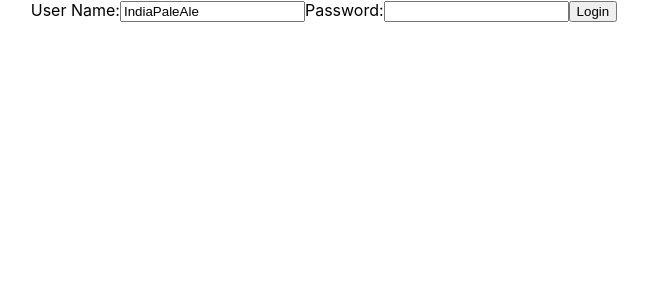
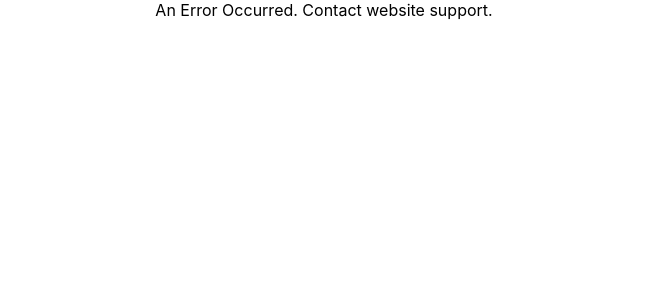
Before and after one commit to codragon2020/full-stack-with-react-and-spring-boot, a React (Create React App) app in the folder frontend/todo-app/: page /welcome/IndiaPaleAle in a window 1280 px wide. Shown: the top 300 px of the page, without its empty margins (316-964 px from the left). Built offline with nearby package versions, Linux system fonts and the light colour scheme.

Commit message:
Added WithNavigation to support any redirect requests. Added error handling for invalid webpages.

```diff
--- a/frontend/todo-app/package.json
+++ b/frontend/todo-app/package.json
@@ -8,6 +8,7 @@
     "@testing-library/user-event": "^13.5.0",
     "react": "^17.0.2",
     "react-dom": "^17.0.2",
+    "react-router-dom": "^6.2.2",
     "react-scripts": "5.0.0",
     "web-vitals": "^2.1.4"
   },
--- a/frontend/todo-app/src/components/todo/TodoApp.jsx
+++ b/frontend/todo-app/src/components/todo/TodoApp.jsx
@@ -1,13 +1,34 @@
 import React, { Component } from 'react';
+import {BrowserRouter as Router, Route, Routes} from 'react-router-dom'
+import withNavigation from './WithNavigation';
 
 class TodoApp extends Component {
 	render() {
+        const LoginComponentWithNavigation = withNavigation(LoginComponent);
 		return (
 			<div className="TodoApp">
-				<LoginComponent />
+                <Router>
+                    <Routes>
+                        <Route path="/" element={<LoginComponent />} />
+                        <Route path="/login" element={<LoginComponentWithNavigation />}/>
+                        {/* <Route path="/login" element={<LoginComponent />}/> */}
+                        <Route path="/welcome" element={<WelcomeComponent />}/>
+                        <Route path="*" element={<ErrorComponent/>}/>
+                    </Routes>
+                </Router>
 			</div>
 		);
 	}
+}
+
+class WelcomeComponent extends Component {
+    render() {
+        return <div>Welcome to my Website</div>
+    }
+}
+
+function ErrorComponent() {
+    return <div>An Error Occurred. Contact website support.</div>
 }
 
 class LoginComponent extends Component {
@@ -32,9 +53,9 @@ class LoginComponent extends Component {
 
     loginClicked() {
         if(this.state.username==='IndiaPaleAle' && this.state.password==='Test123$') {
-            console.log('Successful')
-            this.setState({showSuccessMessage:true})
-            this.setState({hasLoginFailed:false})
+            this.props.navigate("/welcome")
+            // this.setState({showSuccessMessage:true})
+            // this.setState({hasLoginFailed:false})
 
         } else {
             this.setState({showSuccessMessage:false})
@@ -46,10 +67,8 @@ class LoginComponent extends Component {
 	render() {
 		return (
 			<div>
-                {/* <ShowInvalidCredentials hasLoginFailed={this.state.hasLoginFailed}/> */}
                 {this.state.hasLoginFailed && <div>Invalid Credentials</div>}
                 {this.state.showSuccessMessage && <div>Login Successful</div>}
-                {/* <ShowLoginSuccessMessage showSuccessMessage={this.state.showSuccessMessage}/> */}
 				User Name:
 				<input
 					type="text"
@@ -70,18 +89,4 @@ class LoginComponent extends Component {
 	}
 }
 
-// function ShowInvalidCredentials(props) {
-//     if(props.hasLoginFailed) {
-//         return <div>Invalid Credentials</div>
-//     }
-//     return null
-// }
-
-// function ShowLoginSuccessMessage(props) {
-//     if(props.showSuccessMessage) {
-//         return <div>Login Successful</div>
-//     }
-//     return null
-// }
-
 export default TodoApp;
--- /dev/null
+++ b/frontend/todo-app/src/components/todo/WithNavigation.jsx
@@ -0,0 +1,7 @@
+import { useNavigate } from 'react-router-dom';
+
+function withNavigation(Component) {
+	return (props) => <Component {...props} navigate={useNavigate()} />;
+}
+
+export default withNavigation;
```
Also changed, not shown: 1 other file (tests, documents, lock files or other folders).
